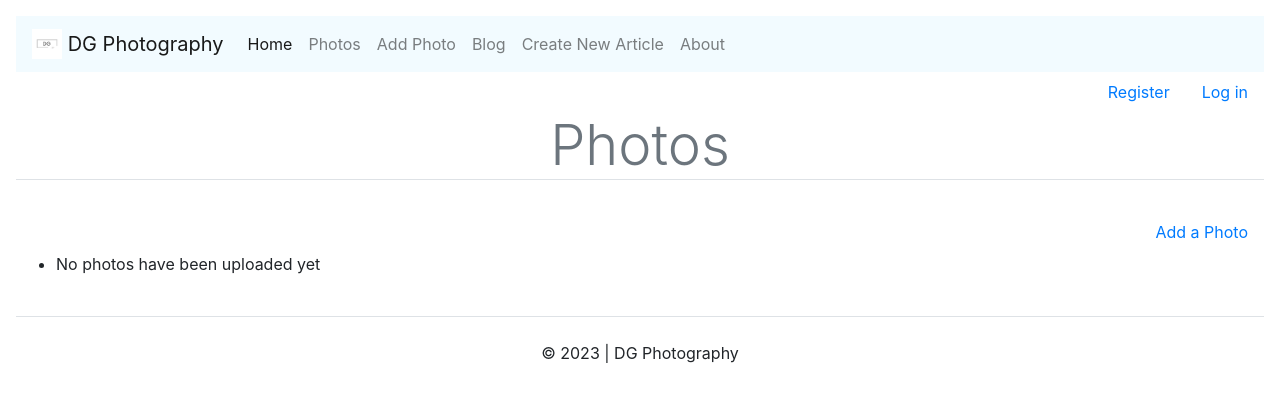
After one commit to dannynow6/dg-photo, a Django app: template dg_photography/templates/dg_photography/photos.html in a window 1280 px wide. The commit adds this page. Shown: the top 402 px of the page. Run offline with Django 3.2, Linux system fonts and the light colour scheme; the template is opened without the code that fills it, so the values that code supplies are empty; some libraries are stand-ins or nearby versions.

Commit message:
individual photos and articles are now viewable with images

```diff
--- a/dg_photography/templates/dg_photography/base.html
+++ b/dg_photography/templates/dg_photography/base.html
@@ -24,6 +24,9 @@
         <ul class="navbar-nav">
           <li class="nav-item active">
             <a class="nav-link" href="{% url 'dg_photography:index' %}">Home <span class="sr-only">(current)</span></a>
+          </li>
+          <li class="nav-item">
+            <a class="nav-link" href="{% url 'dg_photography:photos' %}">Photos</a>
           </li>
           <li class="nav-item">
             <a class="nav-link" href="{% url 'dg_photography:new_photo' %}">Add Photo</a>
--- /dev/null
+++ b/dg_photography/templates/dg_photography/photos.html
@@ -0,0 +1,16 @@
+{% extends "dg_photography/base.html" %} {% load static %} {% load bootstrap4 %}
+{% block content %}
+
+<h3 class="text-secondary text-center display-4 border-muted border-bottom">Photos</h3>
+<br />
+<div>
+    <a class="nav-link text-right" href="{% url 'dg_photography:new_photo' %}">Add a Photo</a>
+</div>
+<ul>
+    {% for photo in photos %}
+        <li class="list-group-item"><a href="{% url 'dg_photography:photo' photo.id %}">{{ photo }}</a></li>
+    {% empty %}
+        <li>No photos have been uploaded yet</li>
+    {% endfor %}
+</ul>
+{% endblock content %}
--- a/dg_photography/urls.py
+++ b/dg_photography/urls.py
@@ -14,4 +14,8 @@ urlpatterns = [
     # path("dg_photos/", views.dg_photos, name="dg_photos"),
     # About page for dg photography
     path("about/", views.about, name="about"),
+    # page for photos uploaded to site
+    path("photos/", views.photos, name="photos"),
+    # page for viewing individual photo details
+    path("photos/<int:photo_id>/", views.photo, name="photo"),
 ] + static(settings.MEDIA_URL, document_root=settings.MEDIA_ROOT)
--- a/photo_blog/templates/photo_blog/article.html
+++ b/photo_blog/templates/photo_blog/article.html
@@ -6,9 +6,15 @@
     <p class="text-right text-muted">By {{ article.author }}</p>
     <p class="text-right text-muted">Published {{ article.date_published }}</p>
     <br />
+
     <p class="text-center text-secondary">Description: {{ article.description }}</p>
 </article>
 <article>
+    {% if article.image %}
+    <img height="350" width="750" src="{{ article.image.url }}">
+    {% else %}
+    <p>No image</p>
+    {% endif %}
     <p class="border border-muted">{{ article.article }}</p>
 </article>
 {% endblock content %}
```
Also changed, not shown: dg_photography/templates/dg_photography/about.html (+0 -9 lines), dg_photography/templates/dg_photography/photo.html (added, +15 -0 lines), dg_photography/views.py (+16 -2 lines).
